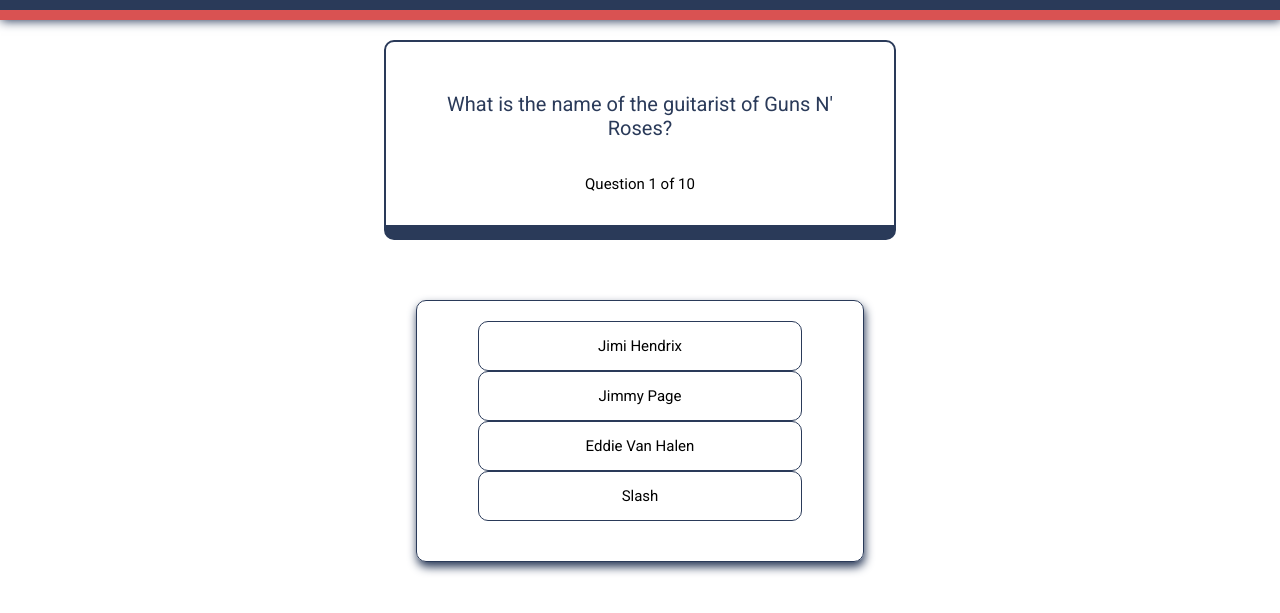
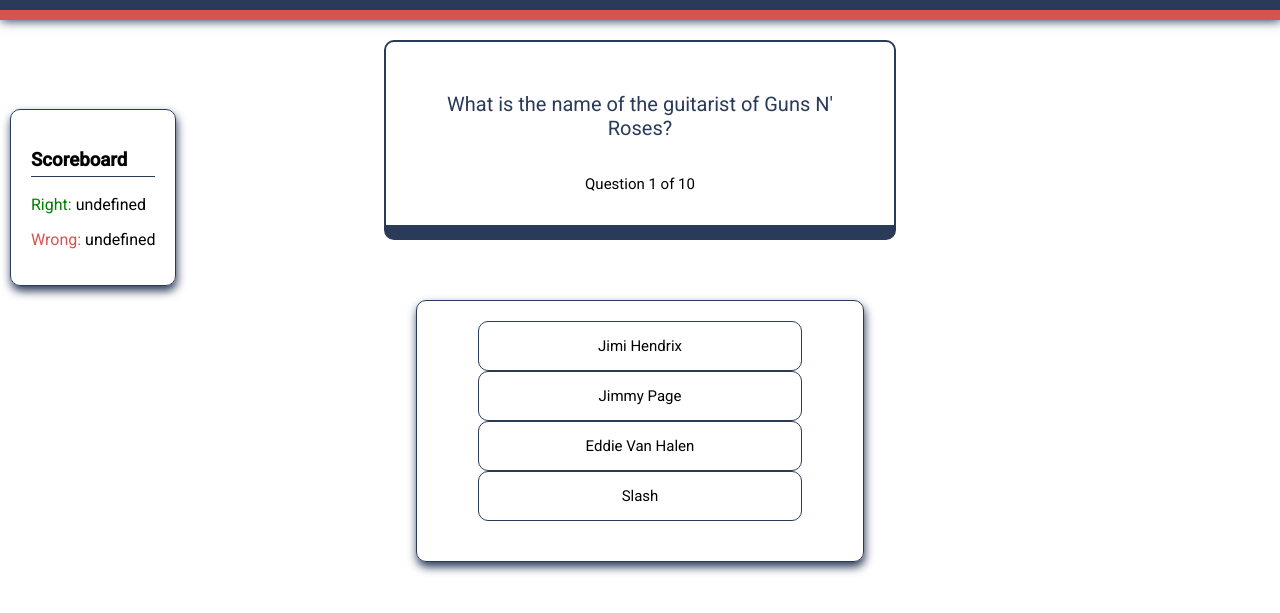
Before and after one commit to stephenparkhum/quiz-app, a plain HTML site: page index.html in a window 1280 px wide. Both pictures are taken after a click on the button "Start Quiz". Shown: the part 91-704 px from the top of the page. Drawn offline with nearby package versions, Linux system fonts and the light colour scheme.

Commit message:
Adding scoreboard

```diff
--- a/main.css
+++ b/main.css
@@ -212,6 +212,29 @@ div.next {
   text-transform: uppercase;
   cursor: pointer;
   margin: 0;
+}
+
+.progress-score {
+  position: fixed;
+  left: 10px;
+  top: 200px;
+  padding: 20px;
+  border: 1px solid var(--primary);
+  border-radius: 10px;
+  box-shadow: 1px 5px 10px var(--primary);
+}
+
+.progress-score h3 {
+  padding-bottom: 5px;
+  border-bottom: 1px solid var(--primary);
+}
+
+span.right-count {
+  color: green;
+}
+
+span.wrong-count {
+  color: var(--incorrect);
 }
 
 /* COMPLETION */
--- a/main.js
+++ b/main.js
@@ -36,6 +36,26 @@ class Quiz {
     this.newOptions();
   }
 
+  progressScore() {
+    let wrongCount;
+    let rightCount;
+    let userScore = this.userScore;
+    for (let i = 0; i < userScore.length; i++) {
+      if (this.userScore[i] == true) {
+        rightCount++;
+      } else {
+        wrongCount++;
+      }
+    }
+
+
+    let questionNum = this.questionNum;
+    $('div.progress-score').append('<h3></h3>');
+    $('div.progress-score h3').text(`Scoreboard`);
+    $('div.progress-score').append(`<p><span class="right-count">Right:</span> ${rightCount}</p>`);
+    $('div.progress-score').append(`<p><span class="wrong-count">Wrong:</span> ${wrongCount}</p>`);
+  }
+
   // OPTIONS
   formInit() {
     let initialForm = `<div class="options">
@@ -44,10 +64,12 @@ class Quiz {
     <div class="next">
     <button class="next-btn">Next</button></div>
   </div>
+  <div class="progress-score"></div>
   `;
     $("main").append(initialForm);
     $('.next-btn').hide();
     this.newOptions();
+    this.progressScore();
   }
 
   newOptions() {
```
